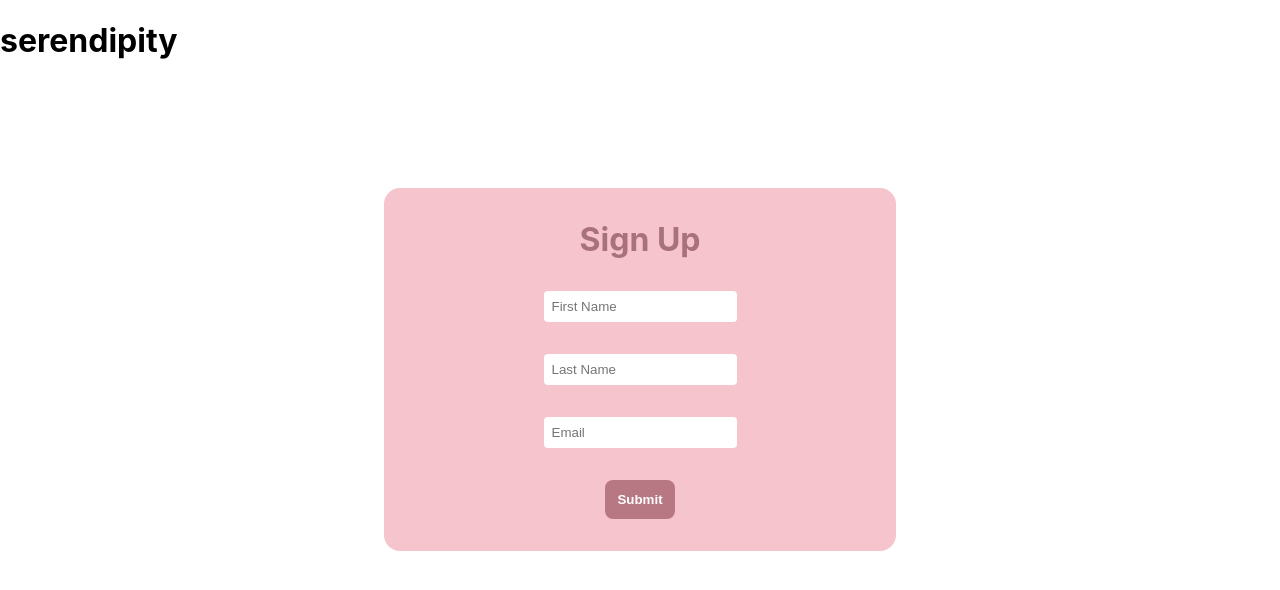
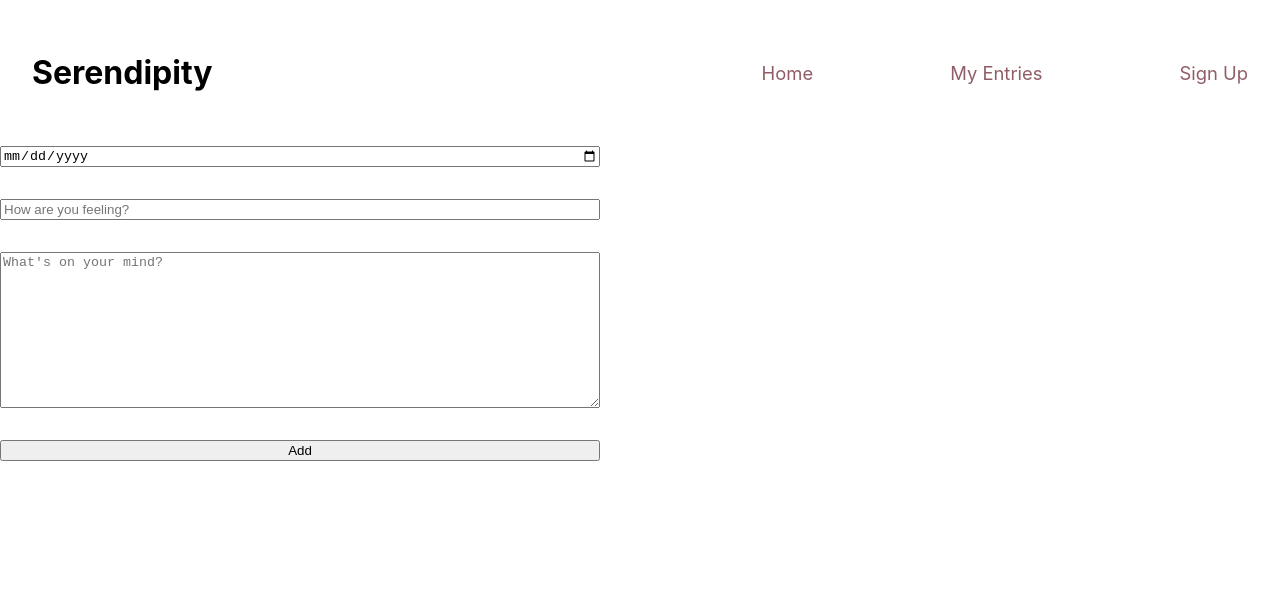
Before and after one commit to sunshinemoua/serendipity, a React (Create React App) app: page / in a window 1280 px wide. Shown: the top 590 px of the page. Built offline with nearby package versions, Linux system fonts and the light colour scheme.

Commit message:
created new form for entries; created navbar and new pages

```diff
--- a/src/App.js
+++ b/src/App.js
@@ -1,16 +1,94 @@
-import { NavLink, BrowserRouter, Route } from "react-router-dom";
+import { NavLink, BrowserRouter, Route, Routes } from "react-router-dom";
 import { useForm } from "react-hook-form";
 import { yupResolver } from "@hookform/resolvers/yup";
 import * as yup from "yup";
 import "./App.scss";
 
-const schema = yup.object().shape({
+const signUpSchema = yup.object().shape({
   firstName: yup.string().required("First Name is required"),
   lastName: yup.string().required("Last name is required"),
-  email: yup.string().email().required("Please enter a valid email address"),
+  email: yup
+    .string()
+    .email("Please enter a valid email address")
+    .required("Please enter a valid email address"),
 });
 
-const NavBar = () => {};
+const entrySchema = yup.object().shape({
+  date: yup.date().max(new Date()).required("Please enter a valid date"),
+  feeling: yup.string().required("Please enter your feeling"),
+  entry: yup.string().required("Please enter an entry"),
+});
+
+const NavBar = () => {
+  return (
+    <div className="navbar-wrapper">
+      <h1> Serendipity</h1>
+      <div className="navlinks">
+        <NavLink className="link" to="/">
+          Home
+        </NavLink>
+        <NavLink className="link" to="/my-entries">
+          My Entries
+        </NavLink>
+        <NavLink className="link" to="/sign-up">
+          Sign Up
+        </NavLink>
+      </div>
+    </div>
+  );
+};
+
+const Entries = () => {
+  const {
+    register,
+    handleSubmit,
+    formState: { errors },
+  } = useForm({
+    resolver: yupResolver(entrySchema),
+  });
+
+  const onSubmit = (data, event) => {
+    console.log(data);
+    alert("thanks for submitting");
+    event.target.reset();
+  };
+
+  return (
+    <div className="entry-wrapper">
+      <div className="entry-form-wrapper">
+        <form onSubmit={handleSubmit(onSubmit)}>
+          <label>
+            <input type="date" {...register("date")} placeholder="Date" />
+            <p>{errors.date?.message}</p>
+            <input
+              type="text"
+              {...register("feeling")}
+              placeholder="How are you feeling?"
+            />
+            <p>{errors.feeling?.message}</p>
+            <textarea
+              type="text"
+              {...register("entry")}
+              placeholder="What's on your mind?"
+              rows="10"
+            />
+            <p>{errors.entry?.message}</p>
+            <button>Add</button>
+          </label>
+        </form>
+      </div>
+    </div>
+  );
+};
+
+const PastEntries = () => {
+  return (
+    <div>
+      <NavBar />
+      PAST ENTRIES
+    </div>
+  );
+};
 
 const Form = () => {
   const {
@@ -18,15 +96,18 @@ const Form = () => {
     handleSubmit,
     formState: { errors },
   } = useForm({
-    resolver: yupResolver(schema),
+    resolver: yupResolver(signUpSchema),
   });
 
-  const onSubmit = (data) => {
+  const onSubmit = (data, event) => {
     console.log(data);
+    event.target.reset();
     alert("thanks for signing up!");
   };
 
   return (
+    <div>
+      <NavBar />
       <div className="form-wrapper">
         <form onSubmit={handleSubmit(onSubmit)}>
           <label>
@@ -41,14 +122,27 @@ const Form = () => {
           </label>
         </form>
       </div>
+    </div>
+  );
+};
+
+const Home = () => {
+  return (
+    <div>
+      <NavBar />
+      <Entries />
+    </div>
   );
 };
 
 function App() {
   return (
     <BrowserRouter>
-      <h1> serendipity </h1>
-      <Form />
+      <Routes>
+        <Route path="/" element={<Home />} />
+        <Route path="/my-entries" element={<PastEntries />} />
+        <Route path="/sign-up" element={<Form />} />
+      </Routes>
     </BrowserRouter>
   );
 }
--- a/src/App.scss
+++ b/src/App.scss
@@ -1,3 +1,34 @@
+//ENTRY FORM
+.entry-form-wrapper {
+  width: 600px;
+  height: 600px;
+  label {
+    display: flex;
+    flex-direction: column;
+  }
+}
+
+// NAVBAR
+.navbar-wrapper {
+  display: flex;
+  flex-direction: row;
+  justify-content: space-between;
+  margin: 2rem;
+}
+.navlinks {
+  display: flex;
+  justify-content: space-between;
+  align-items: center;
+  width: 40%;
+
+  .link {
+    color: rgb(144, 93, 102);
+    font-size: 1.15rem;
+    text-decoration: none;
+  }
+}
+
+// FORM SIGN UP
 .form-wrapper {
   border-radius: 16px;
   margin: 10% 30%;
```
Lines whose indentation alone changed are shown as unchanged.
